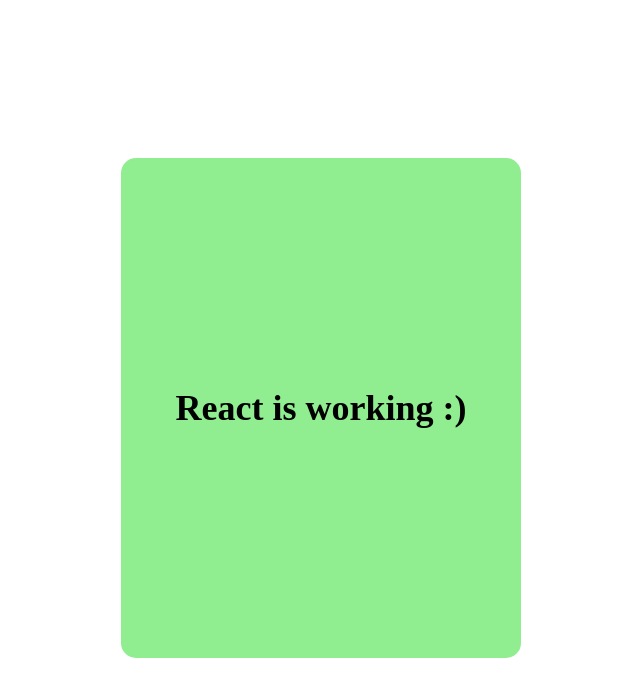
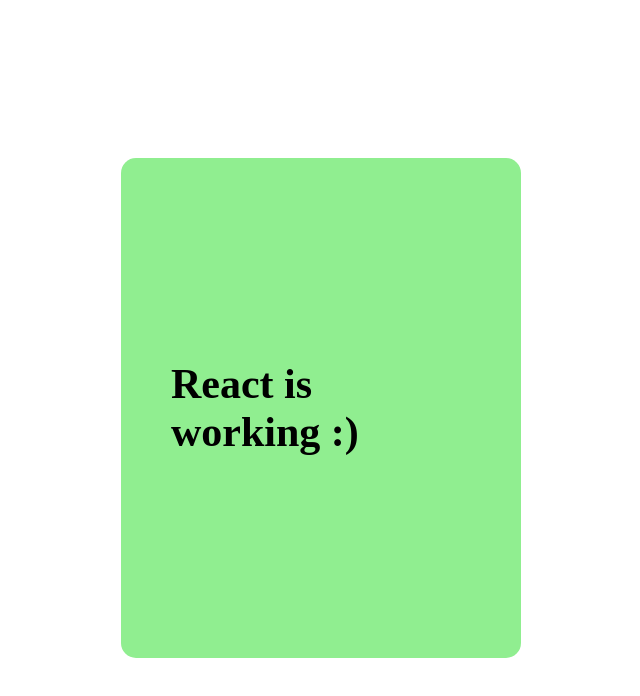
Before and after one commit to born-to-be-mad/git-playing, a React app: page / in a window 1280 px wide. Shown: the top 696 px of the page, without its empty margins (87-727 px from the left). Built offline with nearby package versions, Linux system fonts and the light colour scheme.

Commit message:
check conflict

```diff
--- a/src/App.css
+++ b/src/App.css
@@ -20,5 +20,5 @@
 }
 
 .title {
-  font-size: 36px;
+  font-size: 42px;
 }
```
